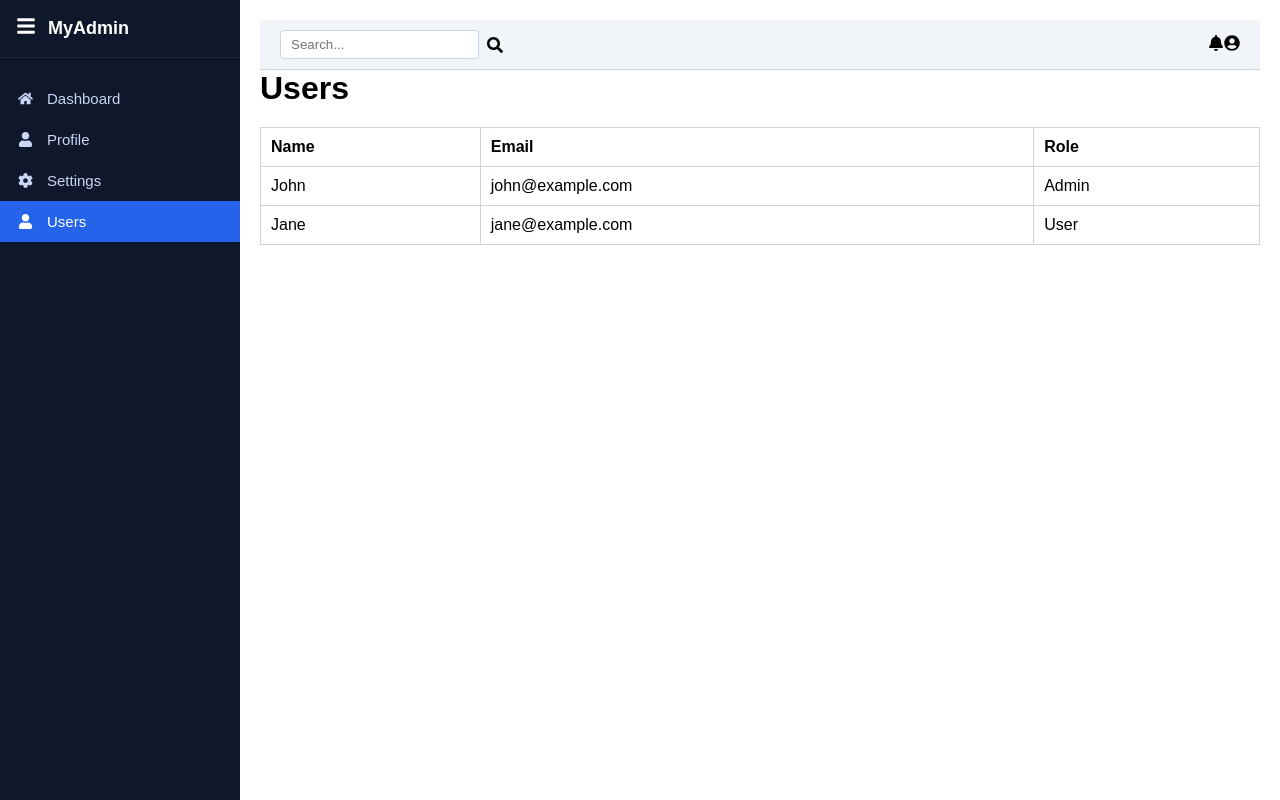
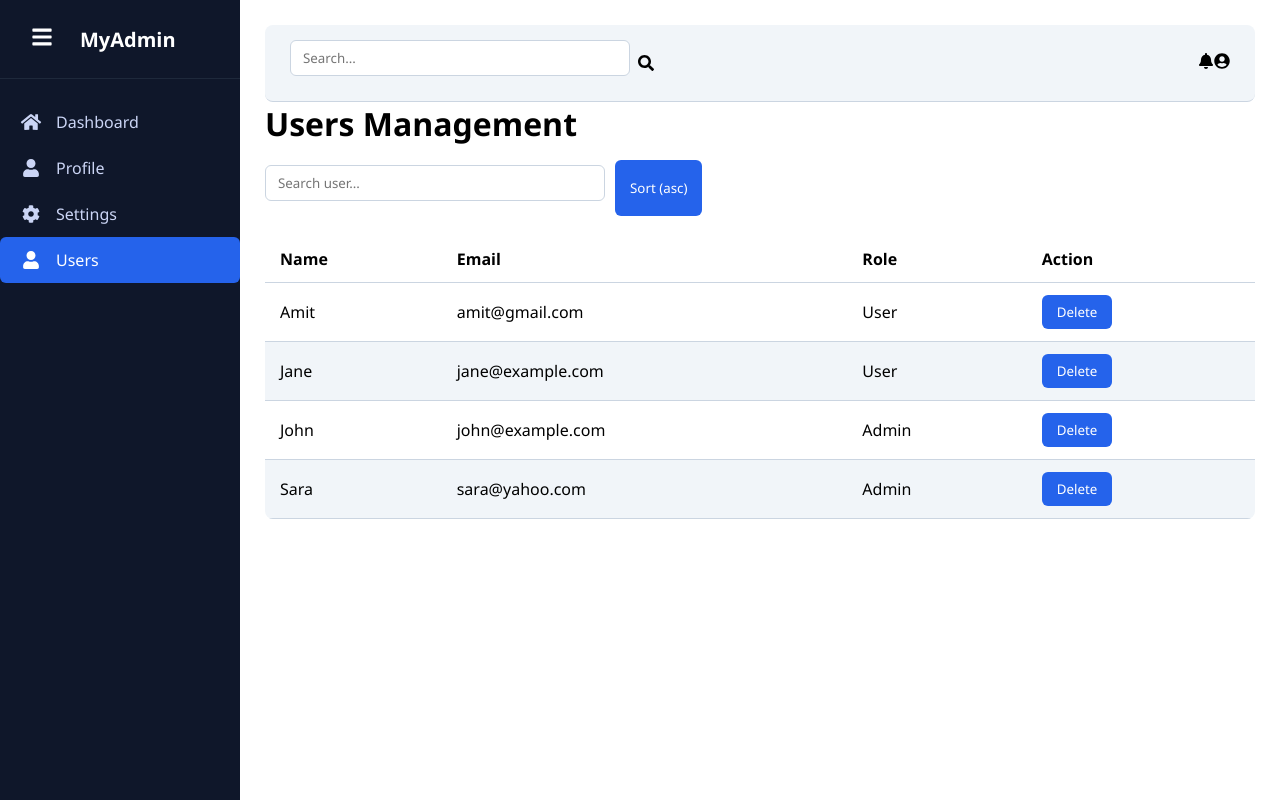
Before and after one commit to dheerajindoriya58-art/Sidebar, a React (Vite) app: page /users in a window 1280 px wide. Built offline with nearby package versions, Linux system fonts and the light colour scheme.

Commit message:
first commit

```diff
--- a/src/App.css
+++ b/src/App.css
@@ -3,7 +3,7 @@
   margin: 0;
   padding: 0;
   box-sizing: border-box;
-  font-family: sans-serif;
+  font-family: 'Segoe UI', sans-serif;
 }
 
 /* SIDEBAR */
@@ -15,7 +15,7 @@
   width: 240px;
   background-color: #0f172a;
   color: white;
-  transition: all 0.3s ease;
+  transition: width 0.3s ease;
   overflow: hidden;
   z-index: 1000;
 }
@@ -33,18 +33,19 @@
 }
 
 .sidebar-header h2 {
-  font-size: 18px;
+  font-size: 20px;
+  font-weight: 600;
 }
 
 .toggle-btn {
   background: none;
   border: none;
   color: white;
-  font-size: 20px;
+  font-size: 22px;
   cursor: pointer;
 }
 
-/* NAV */
+/* NAVIGATION LINKS */
 nav {
   display: flex;
   flex-direction: column;
@@ -55,11 +56,12 @@ nav {
   display: flex;
   align-items: center;
   gap: 14px;
-  padding: 12px 18px;
+  padding: 12px 20px;
   color: #cbd5f5;
   text-decoration: none;
-  font-size: 15px;
-  transition: 0.2s;
+  font-size: 16px;
+  border-radius: 6px;
+  transition: background 0.2s, color 0.2s;
 }
 
 .nav-link:hover {
@@ -72,10 +74,16 @@ nav {
   color: white;
 }
 
+/* ICONS */
+.nav-link svg {
+  font-size: 18px;
+  min-width: 22px;
+}
+
 /* MAIN CONTENT */
 .main-content {
   margin-left: 240px;
-  padding: 20px;
+  padding: 25px;
   transition: margin-left 0.3s ease;
 }
 
@@ -89,8 +97,9 @@ nav {
   justify-content: space-between;
   align-items: center;
   background-color: #f1f5f9;
-  padding: 10px 20px;
+  padding: 10px 25px;
   border-bottom: 1px solid #cbd5e1;
+  border-radius: 8px;
 }
 
 .top-navbar .search-box {
@@ -100,9 +109,15 @@ nav {
 }
 
 .top-navbar input {
-  padding: 6px 10px;
-  border-radius: 4px;
+  padding: 6px 12px;
+  border-radius: 6px;
   border: 1px solid #cbd5e1;
+  outline: none;
+  transition: border 0.2s;
+}
+
+.top-navbar input:focus {
+  border-color: #2563eb;
 }
 
 /* CARDS */
@@ -117,7 +132,13 @@ nav {
   flex: 1 1 200px;
   background-color: #e2e8f0;
   padding: 20px;
-  border-radius: 8px;
+  border-radius: 12px;
+  transition: transform 0.2s, box-shadow 0.2s;
+}
+
+.card:hover {
+  transform: translateY(-5px);
+  box-shadow: 0 5px 15px rgba(0,0,0,0.1);
 }
 
 /* TABLE */
@@ -125,13 +146,42 @@ nav {
   width: 100%;
   border-collapse: collapse;
   margin-top: 20px;
+  border-radius: 8px;
+  overflow: hidden;
 }
 
 .table th,
 .table td {
+  padding: 12px 15px;
+  text-align: left;
+  border-bottom: 1px solid #cbd5e1;
+}
+
+.table tbody tr:nth-child(even) {
+  background-color: #f1f5f9;
+}
+
+/* FORM STYLING */
+input[type="text"], input[type="email"], select {
+  width: 340px;
+  padding: 8px 12px;
+  margin: 5px 0 15px 0;
+  border-radius: 6px;
   border: 1px solid #cbd5e1;
-  padding: 10px;
-  text-align: left;
+}
+
+button {
+  padding: 8px 15px;
+  border-radius: 6px;
+  border: none;
+  background-color: #2563eb;
+  color: white;
+  cursor: pointer;
+  transition: background 0.2s;
+}
+
+button:hover {
+  background-color: #1e40af;
 }
 
 /* RESPONSIVE */
@@ -154,4 +204,9 @@ nav {
   .nav-link span {
     display: none;
   }
+  .top-navbar {
+    flex-direction: column;
+    align-items: flex-start;
+    gap: 10px;
+  }
 }
--- a/src/pages/Profile.jsx
+++ b/src/pages/Profile.jsx
@@ -1,12 +1,56 @@
+import { useEffect, useState } from "react";
+
 export default function Profile() {
+
+  const [formData, setFormData] = useState(() => {
+    const saved = localStorage.getItem("userData");
+    return saved
+      ? JSON.parse(saved)
+      : { user: "", email: "" };
+  });
+
+  const { user, email } = formData;
+
+  //  Auto-save on every change
+  useEffect(() => {
+    localStorage.setItem("userData", JSON.stringify(formData));
+  }, [formData]);
+
+  const handleSubmit = (e) => {
+    e.preventDefault();
+
+    if (!user || !email) {
+      return alert("Please fill all the fields");
+    }
+
+    alert("Profile saved successfully ✅");
+  };
+
   return (
     <div className="page profile">
       <h1>Profile</h1>
-      <form className="profile-form">
-        <label>Name</label>
-        <input type="text" placeholder="Enter your name" />
-        <label>Email</label>
-        <input type="email" placeholder="Enter your email" />
+
+      <form className="profile-form" onSubmit={handleSubmit}>
+        <label>User name</label>
+        <input
+          type="text"
+          value={user}
+          placeholder="Enter your name"
+          onChange={(e) =>
+            setFormData({ ...formData, user: e.target.value })
+          }
+        />
+
+        <label>Email...</label>
+        <input
+          type="email"
+          value={email}
+          placeholder="Enter your email"
+          onChange={(e) =>
+            setFormData({ ...formData, email: e.target.value })
+          }
+        />
+
         <button type="submit">Save</button>
       </form>
     </div>
--- a/src/pages/UsersTable.jsx
+++ b/src/pages/UsersTable.jsx
@@ -1,16 +1,95 @@
+import { useState } from "react";
 import Table from "../components/Table";
 
 export default function UsersTable() {
-  const columns = ["Name", "Email", "Role"];
-  const data = [
+
+  // ✅ Dynamic user data (state)
+  const [users, setUsers] = useState([
     { Name: "John", Email: "john@example.com", Role: "Admin" },
     { Name: "Jane", Email: "jane@example.com", Role: "User" },
-  ];
+    { Name: "Amit", Email: "amit@gmail.com", Role: "User" },
+    { Name: "Sara", Email: "sara@yahoo.com", Role: "Admin" },
+  ]);
+
+  const [search, setSearch] = useState("");
+  const [sortOrder, setSortOrder] = useState("asc");
+
+  const columns = ["Name", "Email", "Role", "Action"];
+
+  // ✅ Delete user
+  const handleDelete = (email) => {
+    const filteredUsers = users.filter((u) => u.Email !== email);
+    setUsers(filteredUsers);
+  };
+
+  // ✅ Search filter
+  const filteredUsers = users.filter(
+    (user) =>
+      user.Name.toLowerCase().includes(search.toLowerCase()) ||
+      user.Email.toLowerCase().includes(search.toLowerCase())
+  );
+
+  // ✅ Sorting
+  const sortedUsers = [...filteredUsers].sort((a, b) => {
+    if (sortOrder === "asc") {
+      return a.Name.localeCompare(b.Name);
+    } else {
+      return b.Name.localeCompare(a.Name);
+    }
+  });
+
 
   return (
     <div className="page users">
-      <h1>Users</h1>
-      <Table columns={columns} data={data} />
+      <h1>Users Management</h1>
+
+      {/* ✅ Search & Sort Controls */}
+      <div style={{ display: "flex", gap: "10px", marginTop: "15px" }}>
+        <input
+          type="text"
+          placeholder="Search user..."
+          value={search}
+          onChange={(e) => setSearch(e.target.value)}
+        />
+
+        <button onClick={() => setSortOrder(sortOrder === "asc" ? "desc" : "asc")}>
+          Sort ({sortOrder})
+        </button>
+      </div>
+
+      {/* ✅ Custom Advanced Table */}
+      <table className="table">
+        <thead>
+          <tr>
+            {columns.map((col) => (
+              <th key={col}>{col}</th>
+            ))}
+          </tr>
+        </thead>
+
+        <tbody>
+          {sortedUsers.length === 0 ? (
+            <tr>
+              <td colSpan="4" style={{ textAlign: "center" }}>
+                No users found
+              </td>
+            </tr>
+          ) : (
+            sortedUsers.map((user, index) => (
+              <tr key={index}>
+                <td>{user.Name}</td>
+                <td>{user.Email}</td>
+                <td>{user.Role}</td>
+                <td>
+                  <button onClick={() => handleDelete(user.Email)}>
+                    Delete
+                  </button>
+                </td>
+              </tr>
+            ))
+          )}
+        </tbody>
+      </table>
     </div>
   );
 }
```
